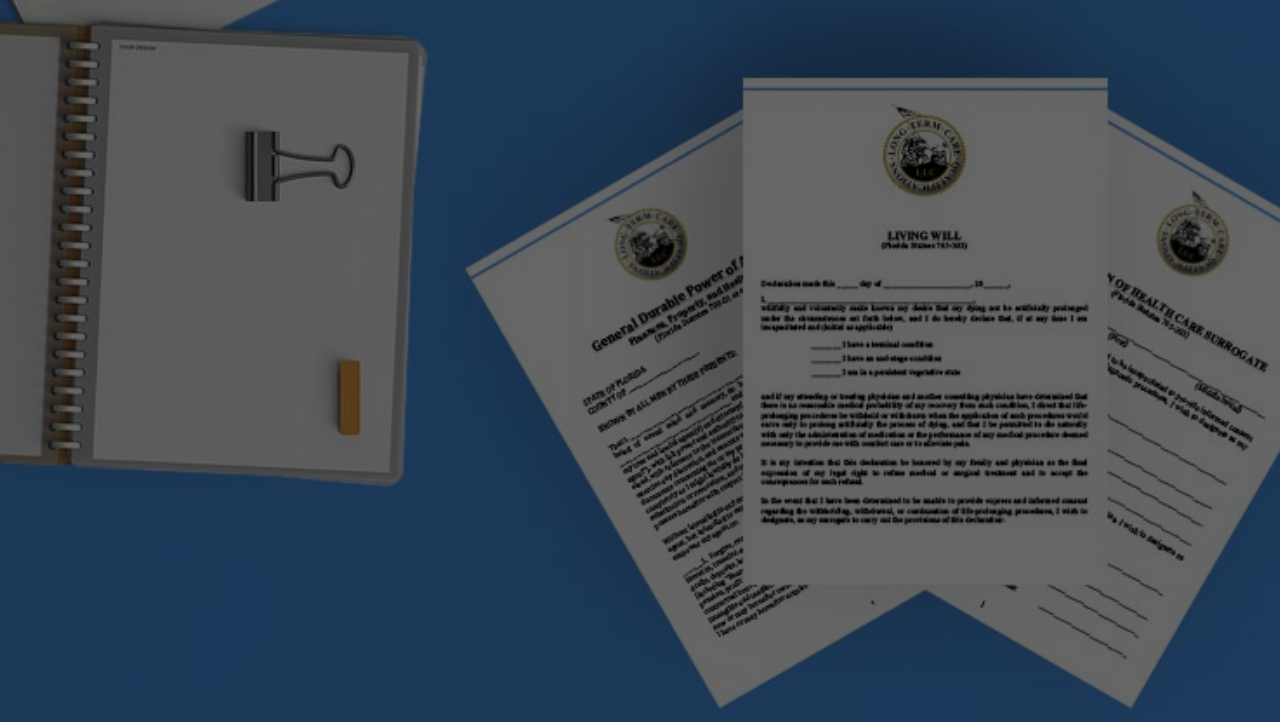
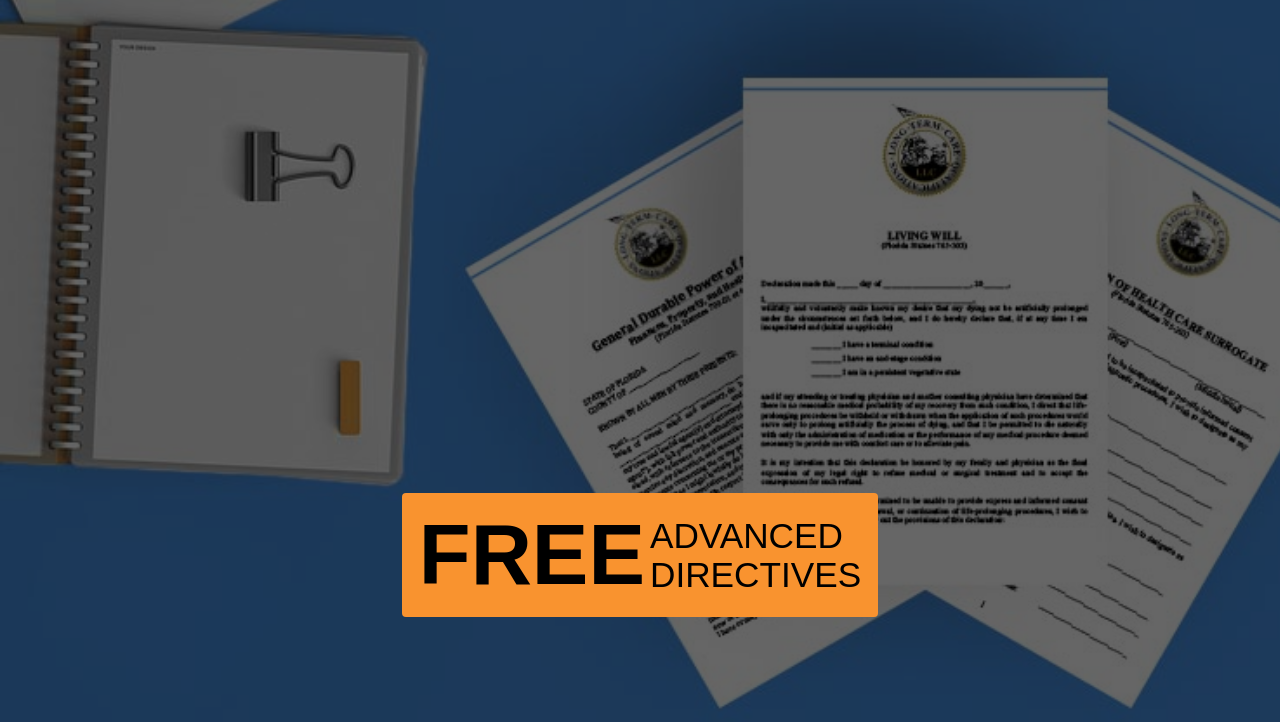
Before and after one commit to austinKurtis/LTCS-site, a plain HTML site: page index.html in a window 1280 px wide. Shown: the part 1808-2530 px from the top of the page. Drawn offline with nearby package versions, Linux system fonts and the light colour scheme.

Commit message:
fixed navbar

```diff
--- a/css/styles.css
+++ b/css/styles.css
@@ -11,11 +11,16 @@ a, a:visited {
     color: white;
     height: 100px;
 }
-
+.navLogoContainer {
+    margin: 0 15px;
+    width: 80px;
+}
 .navlogo {
     margin: 0;
     padding: 0;
-    width: 50%;
+    width: 6%;
+    position: absolute;
+    top: 42px;
 }
 .intro {
     height: 660px;
@@ -91,6 +96,27 @@ a, a:visited {
 .homeAdvTxt {
     width: 250px;
     text-align: center;
-    border-bottom: 1px solid #fff;
+    border-bottom: 1px solid rgba(255,255,255,.45);
     margin-top: 5%;
 }
+.homeAdvBtn {
+    color: #000;
+    background-color: #f9932f;
+    margin-top: 480px;
+}
+
+.homeBtnFree {
+    font-size: 5.3em;
+    font-weight: bolder;
+    text-align: right;
+    padding-right: 0;
+}
+
+.homeBtnTxt {
+    font-size: 2.2em;
+    margin: 0 !important;
+    text-align: left;
+    padding-left: 5px;
+    padding-top: 2px;
+    line-height: 1.1;
+}
--- a/index.html
+++ b/index.html
@@ -32,9 +32,12 @@
                 <li class="nav-item">
                     <a class="nav-link" href="#">Qualifying Tests</a>
                 </li>
+                <div class="navLogoContainer">
+                    <img src="images/navLogo.gif" class="navlogo">
+                </div>
                 <li class="nav-item">
                     <div>
-                        <!-- <img src="images/navLogo.gif" class="navlogo"> -->
+
                     </div>
                 </li>
                 <li class="nav-item dropdown">
@@ -125,6 +128,20 @@
                 <div class="row justify-content-center">
                     <p><strong>We provide them for FREE as a courtesy to our clients.</strong></p>
                 </div>
+                <div class="row justify-content-center align-self-end">
+                    <button type="button" class="btn homeAdvBtn">
+                        <div class="row align-items-center">
+                            <div class="col float-right homeBtnFree">
+                                FREE
+                            </div>
+                            <div class="col homeBtnTxt">
+                                ADVANCED
+                                <br>
+                                DIRECTIVES
+                            </div>
+                        </div>
+                    </button>
+                </div>
             </div>
         </section>
         <!-- Jquery Javascript and Needed files for Bootstrap -->
```
